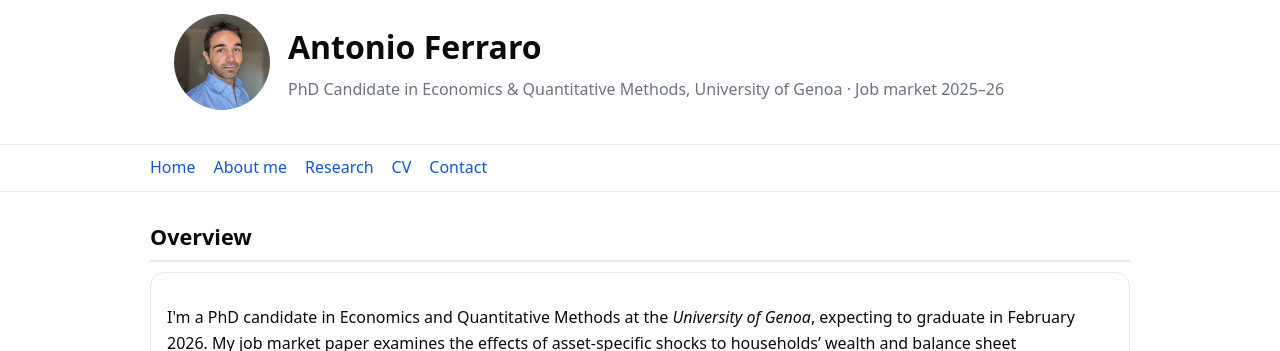
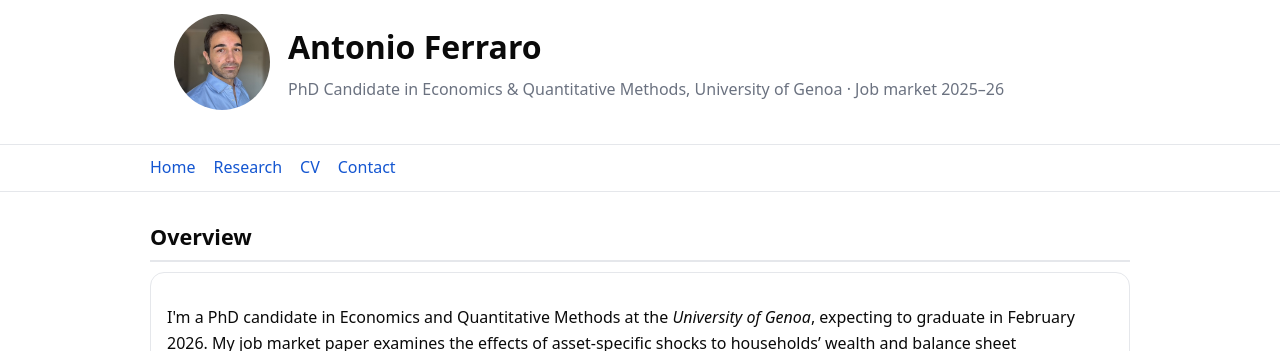
Before and after one commit to ferraroantonio/ferraroantonio.github.io, a Jekyll site: the page built from index.md, in a window 1280 px wide. Shown: the top 351 px of the page. Built offline with Jekyll 4.4.1, drawn with Linux system fonts in a browser that asks for light colours.

Commit message:
Update nav.html

```diff
--- a/_includes/nav.html
+++ b/_includes/nav.html
@@ -1,7 +1,6 @@
 <nav class="site-nav" aria-label="Primary">
   <div class="wrap nav">
     <a href="{{ '/' | relative_url }}">Home</a>
-    <a href="{{ '/about-me/' | relative_url }}">About me</a>
     <a href="{{ '/research' | relative_url }}">Research</a>
     <a href="{{ '/cv' | relative_url }}">CV</a>
     <a href="{{ '/contact' | relative_url }}">Contact</a>
```
